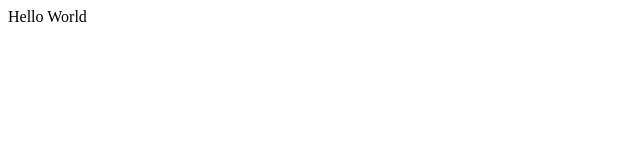
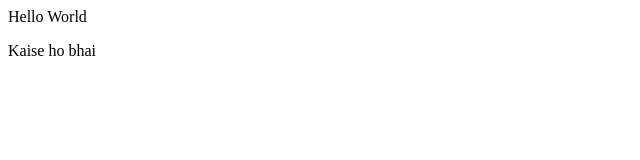
Before and after one commit to Sersei7/demo1, a plain HTML site: page index.html in a window 1280 px wide. Shown: the full height of the page, 0-640 px from the left. Drawn offline with Linux system fonts and the light colour scheme.

Commit message:
Updated index.html with a new line kaise ho bhai

```diff
--- a/index.html
+++ b/index.html
@@ -1 +1,2 @@
 <p>Hello World</p>
+<p>Kaise ho bhai</p>
```
